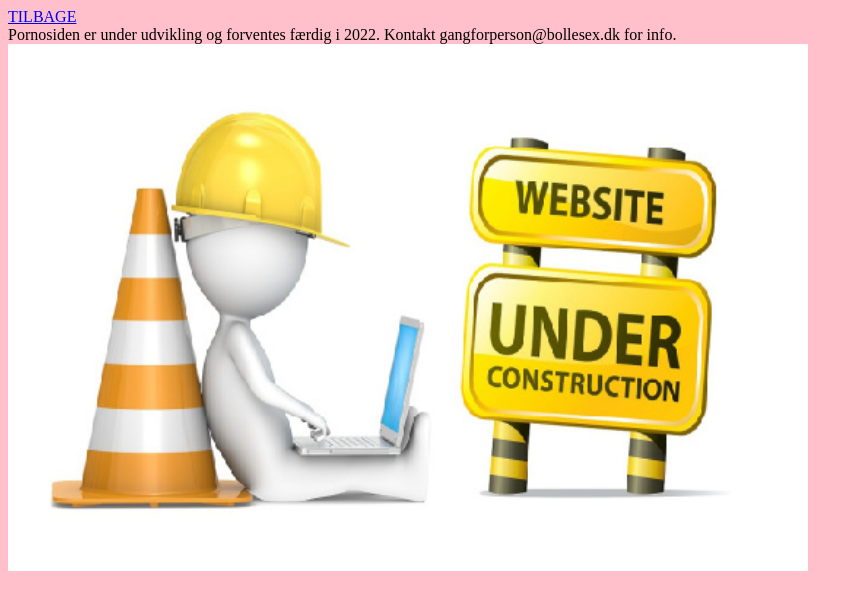
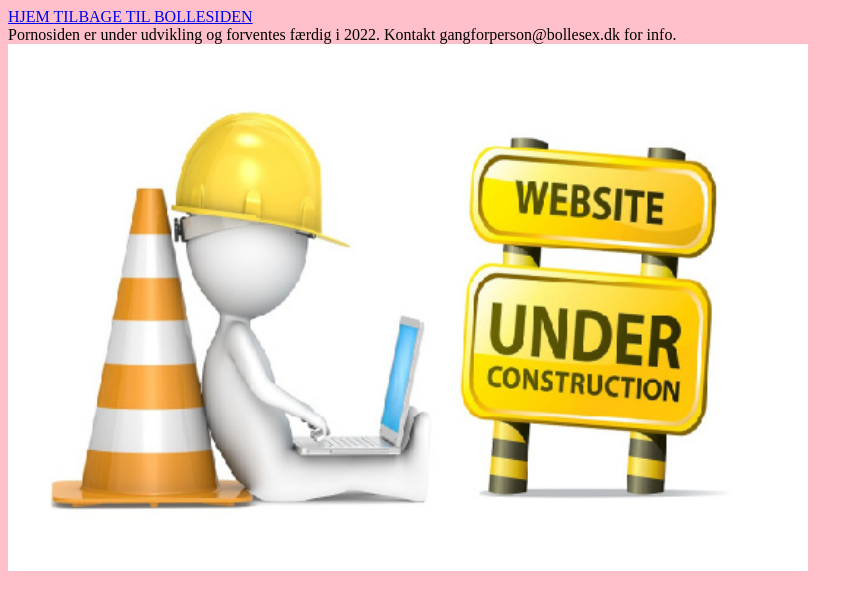
Before and after one commit to williamlyders/williamlyders.github.io, a plain HTML site: page bolle/porno.html in a window 1280 px wide. Shown: the whole page, without its empty margins (0-863 px from the left). Drawn offline with Linux system fonts and the light colour scheme.

Commit message:
Update porno.html

```diff
--- a/bolle/porno.html
+++ b/bolle/porno.html
@@ -5,8 +5,8 @@
 </head>
 
 <body style="background-color: pink">
-
-<a href="bolle.html">TILBAGE</a>
+<a href="../index"> HJEM </a>
+<a href="bolle.html">TILBAGE TIL BOLLESIDEN</a>
 
 <br>
 Pornosiden er under udvikling og forventes færdig i 2022. Kontakt gangforperson@bollesex.dk for info.
```
